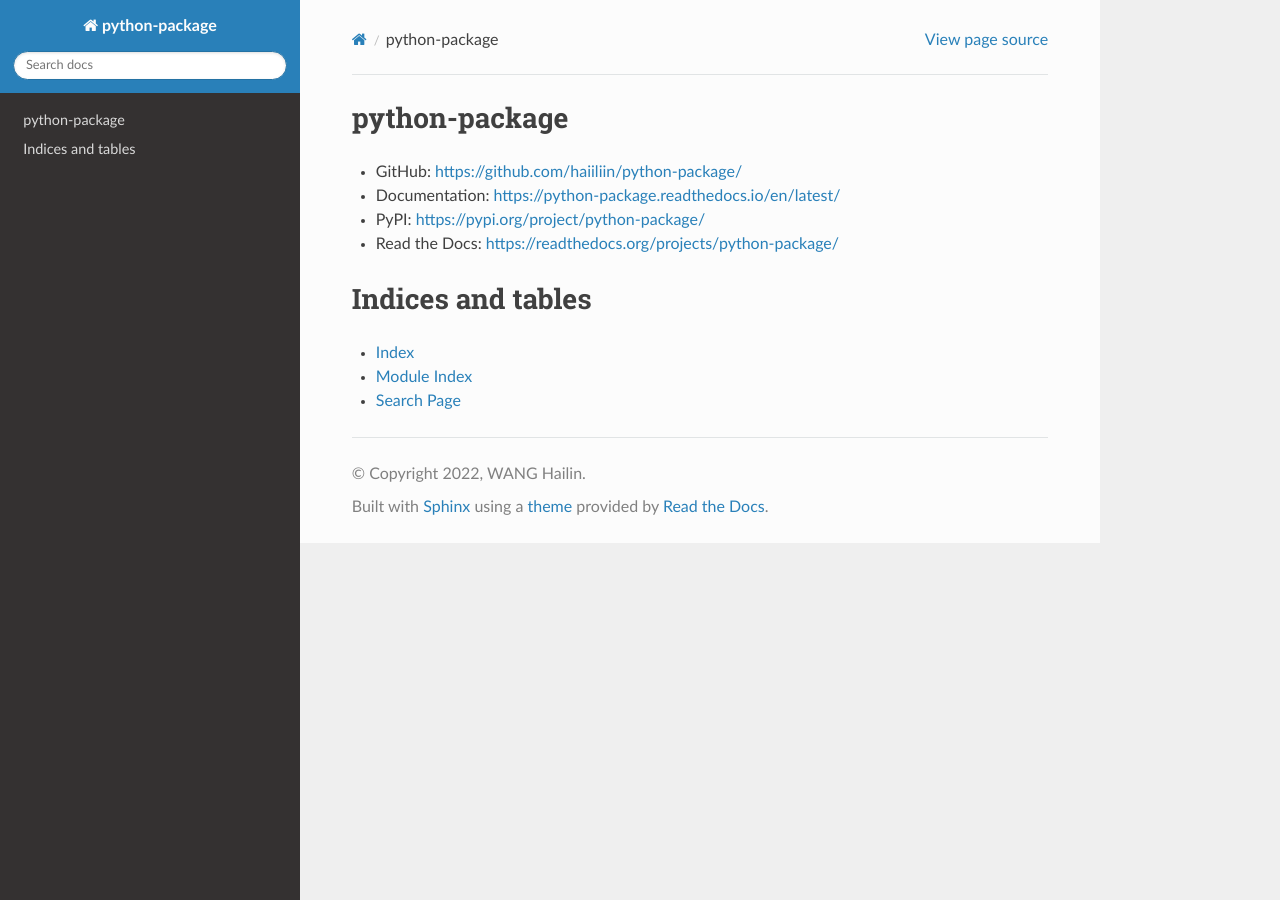
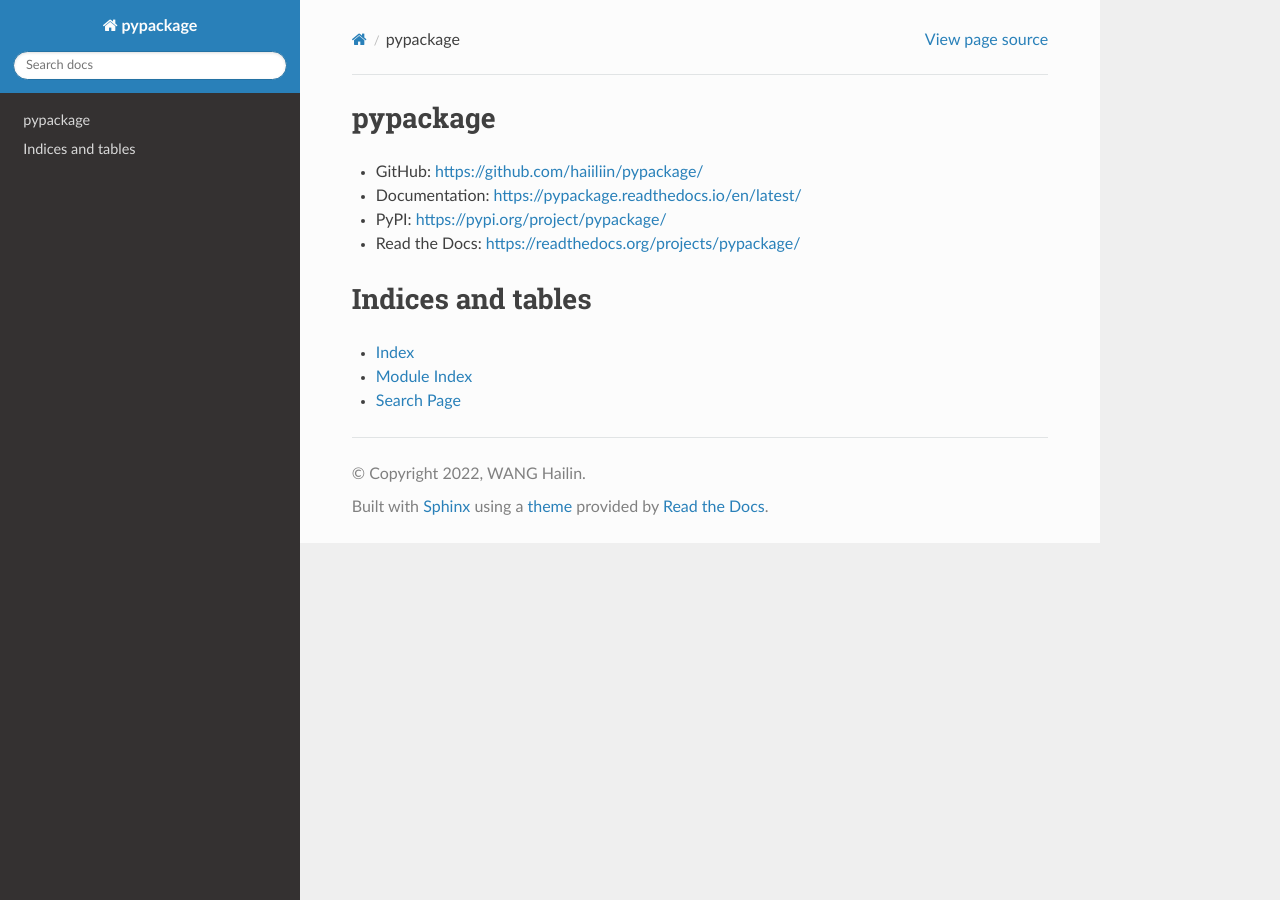
Before and after one commit to haiiliin/cookiecutter-pypackage, a Sphinx documentation site: the page built from docs/index.rst, in a window 1280 px wide. Built offline with Sphinx 7.4.7 and the Read the Docs theme 2.0.0, drawn with Linux system fonts in a browser that asks for light colours; the version number could not be read and is left out.

Commit message:
Rename to pypackage

```diff
--- a/docs/conf.py
+++ b/docs/conf.py
@@ -9,16 +9,16 @@
 import os
 import sys
 
-project = 'python-package'
+project = 'pypackage'
 copyright = '2022, WANG Hailin'
 author = 'WANG Hailin'
 
 try:
-    import python_package
-    release = version = python_package.__version__.split('+')[0]
+    import pypackage
+    release = version = pypackage.__version__.split('+')[0]
 except (ImportError, AttributeError):
     import warnings
-    warnings.warn('python_package is not installed, using 0.0.1')
+    warnings.warn('pypackage is not installed, using 0.0.1')
     release = version = '0.0.1'
 sys.path.insert(0, os.path.abspath('..'))
 
--- a/docs/index.rst
+++ b/docs/index.rst
@@ -1,15 +1,15 @@
-.. python-package documentation master file, created by
+.. pypackage documentation master file, created by
    sphinx-quickstart on Sat Oct 29 22:59:28 2022.
    You can adapt this file completely to your liking, but it should at least
    contain the root `toctree` directive.
 
-python-package
+pypackage
 ==========================
 
-- GitHub: https://github.com/haiiliin/python-package/
-- Documentation: https://python-package.readthedocs.io/en/latest/
-- PyPI: https://pypi.org/project/python-package/
-- Read the Docs: https://readthedocs.org/projects/python-package/
+- GitHub: https://github.com/haiiliin/pypackage/
+- Documentation: https://pypackage.readthedocs.io/en/latest/
+- PyPI: https://pypi.org/project/pypackage/
+- Read the Docs: https://readthedocs.org/projects/pypackage/
 
 .. toctree::
    :maxdepth: 2
```
Also changed, not shown: README.md (+5 -5 lines), pyproject.toml (+6 -6 lines), pypackage/__init__.py (renamed from python_package/__init__.py), 3 other files.
